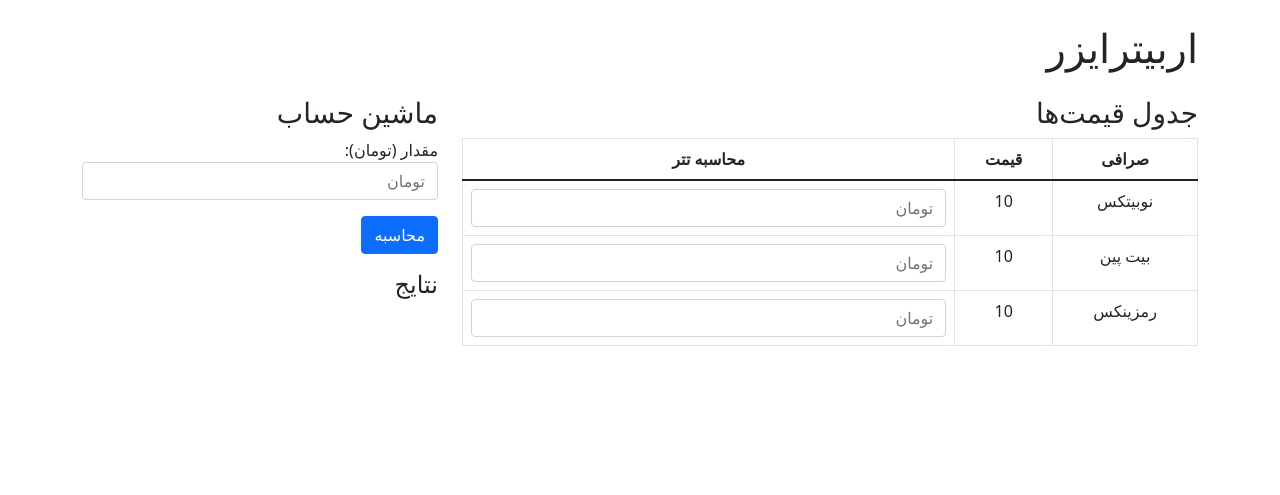
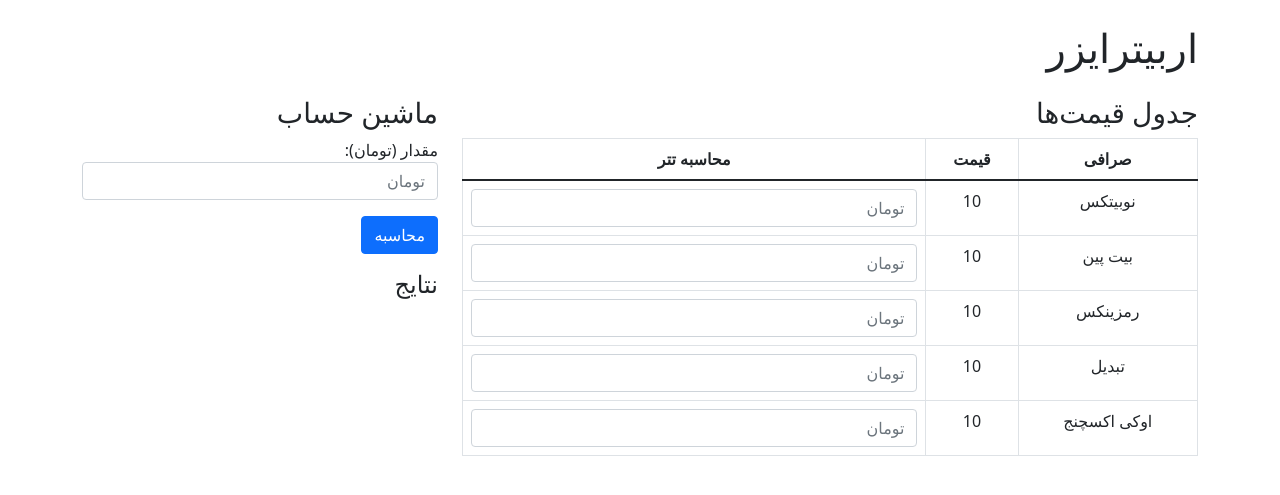
Before and after one commit to AliDeveloop/Arbitrage-site, a Flask app: template templates/index.html in a window 1280 px wide. Shown: the top 495 px of the page. Run offline with Flask 3, Linux system fonts and the light colour scheme; the template is opened without the code that fills it: most values are stand-ins (such as "Sample title", 1, 10 or a date in 2020).

Commit message:
update code

```diff
--- a/app.py
+++ b/app.py
@@ -1,5 +1,6 @@
 from flask import Flask, render_template
 import requests
+from tabdeal.spot import Spot  # وارد کردن کتابخانه جدید
 
 app = Flask(__name__)
 
@@ -45,12 +46,43 @@
             return formatted_price
     return None
 
+# دریافت قیمت از تبدیل (با استفاده از کتابخانه جدید)
+def get_tabdeal_price():
+    client = Spot()  # ایجاد کلاینت
+    order_book = client.depth(symbol='USDTIRT', limit=1)  # دریافت اطلاعات عمق بازار
+    if order_book:
+        # قیمت فروش (ask) را استخراج می‌کنیم
+        price = order_book['asks'][0][0]
+        return f"{int(float(price)):,}"  # فرمت‌گذاری و تبدیل قیمت به تومان
+    return None
+
+# دریافت قیمت از اوکی اکسچنج
+def get_okex_price():
+    url = 'https://azapi.ok-ex.io/oapi/v1/market/ticker?symbol=USDT-IRT'
+    response = requests.get(url)
+
+    if response.status_code == 200:
+        data = response.json()
+        try:
+            last_price = data['ticker']['last']
+            return f"{float(last_price):,.0f}"
+        except (KeyError, ValueError):
+            return None
+    return None
+
 @app.route('/')
 def home():
     nobitex_price = get_nobitex_price()
     bitpin_price = get_bitpin_price()
     ramzinex_price = get_ramzinex_price()
-    return render_template('index.html', nobitex_price=nobitex_price, bitpin_price=bitpin_price, ramzinex_price=ramzinex_price)
+    tabdeal_price = get_tabdeal_price()  # قیمت از تبدیل
+    okex_price = get_okex_price()  # قیمت از اوکی اکسچنج
+    return render_template('index.html',
+                           nobitex_price=nobitex_price,
+                           bitpin_price=bitpin_price,
+                           ramzinex_price=ramzinex_price,
+                           tabdeal_price=tabdeal_price,
+                           okex_price=okex_price)
 
 if __name__ == '__main__':
     app.run(debug=True)
--- /dev/null
+++ b/requirements.txt
@@ -0,0 +1,3 @@
+Flask
+requests
+tabdeal
--- a/templates/index.html
+++ b/templates/index.html
@@ -45,6 +45,16 @@
                             <td id="ramzinex-price">{{ ramzinex_price }}</td>
                             <td><input type="number" class="form-control" id="ramzinex-amount" placeholder="تومان" oninput="calculate('ramzinex')"></td>
                         </tr>
+                        <tr>
+                            <td>تبدیل</td>
+                            <td id="tabdeal-price">{{ tabdeal_price }}</td>
+                            <td><input type="number" class="form-control" id="tabdeal-amount" placeholder="تومان" oninput="calculate('tabdeal')"></td>
+                        </tr>
+                        <tr>
+                            <td>اوکی اکسچنج</td>
+                            <td id="okex-price">{{ okex_price }}</td>
+                            <td><input type="number" class="form-control" id="okex-amount" placeholder="تومان" oninput="calculate('okex')"></td>
+                        </tr>
                     </tbody>
                 </table>
             </div>
@@ -74,15 +84,21 @@
             let nobitex_price = parseFloat(document.getElementById("nobitex-price").innerText);
             let bitpin_price = parseFloat(document.getElementById("bitpin-price").innerText);
             let ramzinex_price = parseFloat(document.getElementById("ramzinex-price").innerText);
+            let tabdeal_price = parseFloat(document.getElementById("tabdeal-price").innerText);
+            let okex_price = parseFloat(document.getElementById("okex-price").innerText);
 
             let nobitex_result = (amount / nobitex_price).toFixed(6);
             let bitpin_result = (amount / bitpin_price).toFixed(6);
             let ramzinex_result = (amount / ramzinex_price).toFixed(6);
+            let tabdeal_result = (amount / tabdeal_price).toFixed(6);
+            let okex_result = (amount / okex_price).toFixed(6);
 
             let results = `
                 <p>نوبیتکس: ${nobitex_result} USDT</p>
                 <p>بیت پین: ${bitpin_result} USDT</p>
                 <p>رمزینکس: ${ramzinex_result} USDT</p>
+                <p>تبدیل: ${tabdeal_result} USDT</p>
+                <p>اوکی اکسچنج: ${okex_result} USDT</p>
             `;
             document.getElementById("results").innerHTML = results;
         }
```
